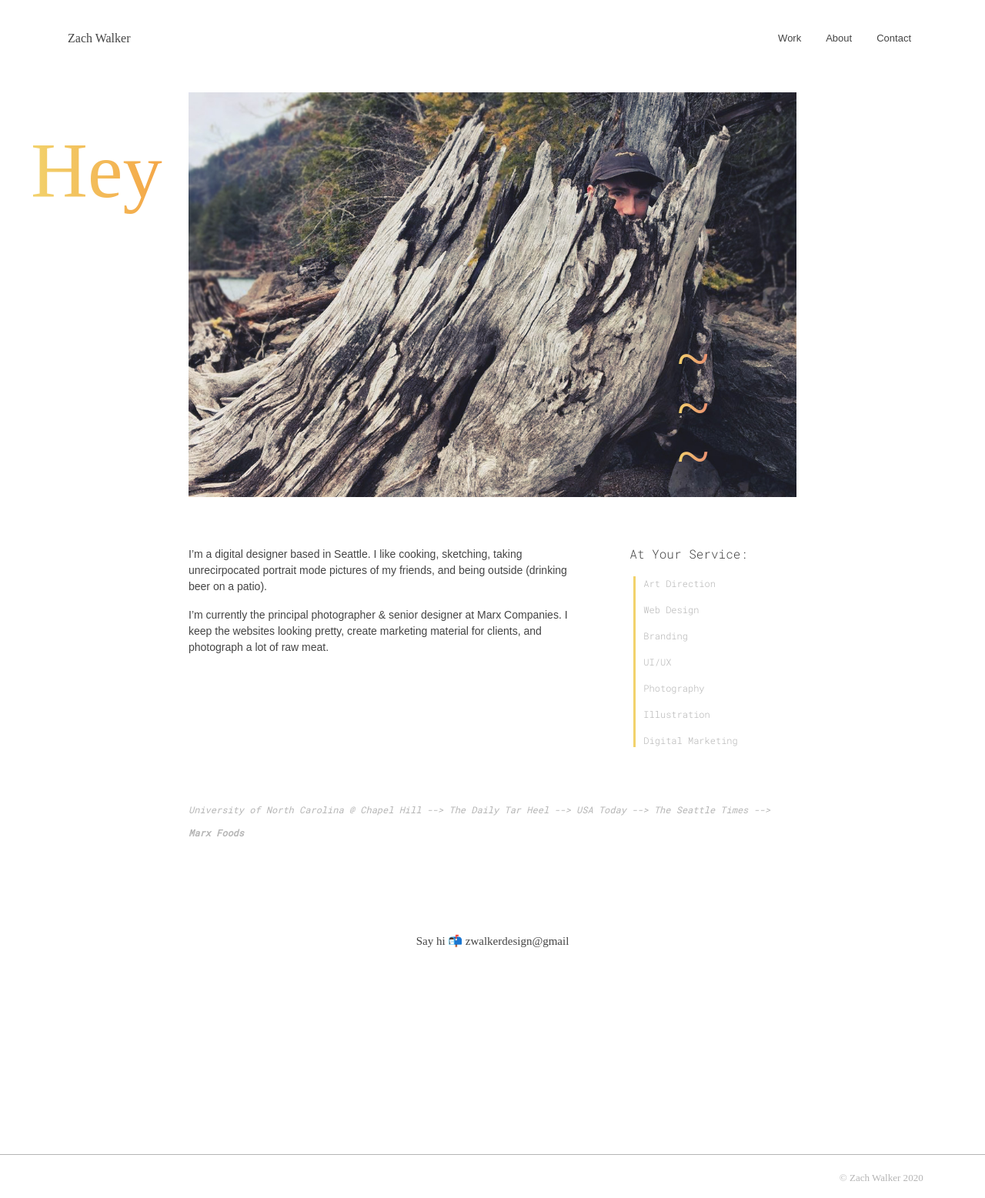
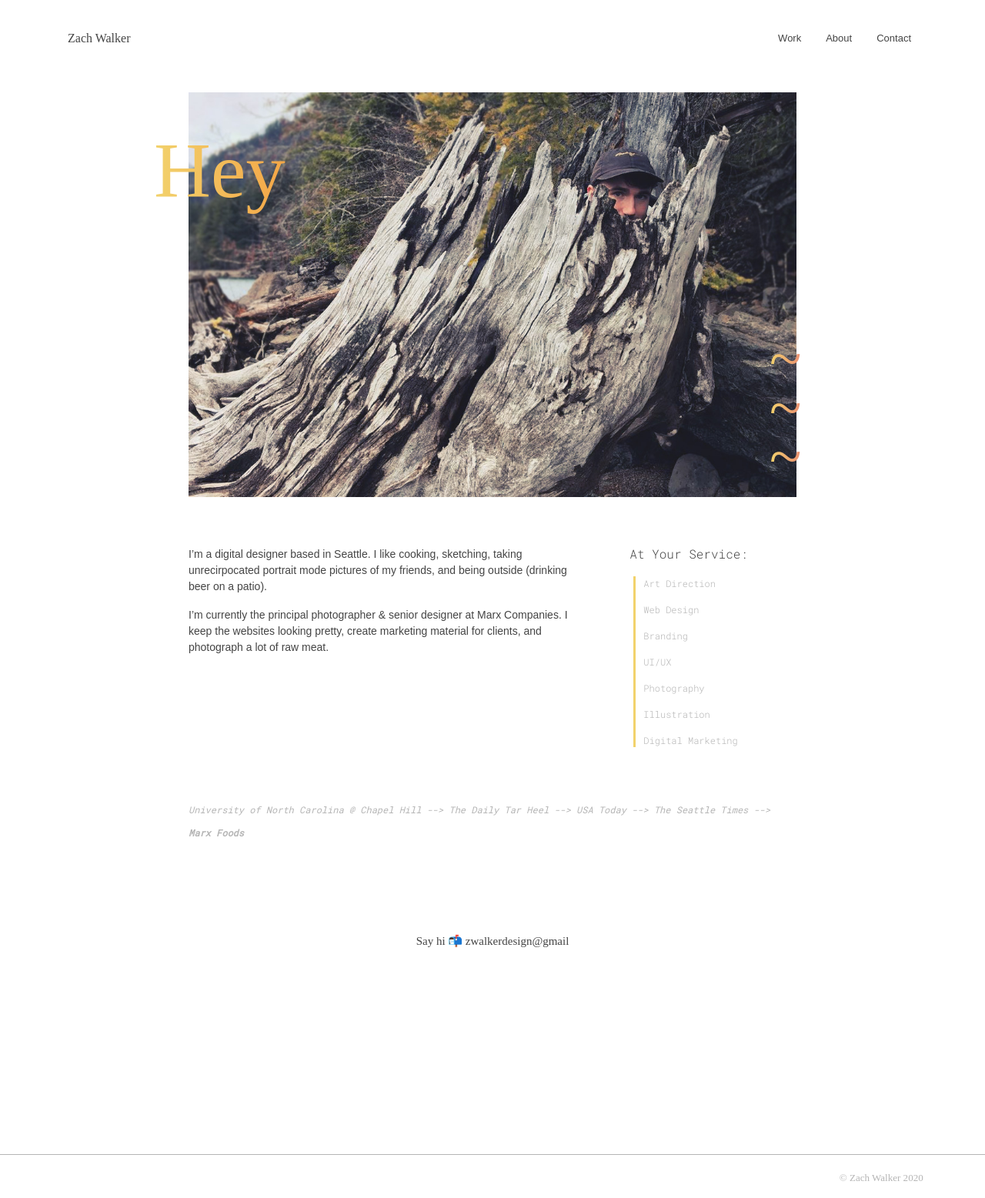
Before and after one commit to zwalkerdesign/zwalkerdesign.github.io, a Jekyll site: the page about-me.html, which Jekyll copies as it is, in a window 1280 px wide. Shown: the whole page at 77% size. Built offline with Jekyll 4.4.1, drawn with Linux system fonts in a browser that asks for light colours; nearby versions of some CDN libraries; some web fonts are replaced.

Commit message:
Update style.css

```diff
--- a/css/style.css
+++ b/css/style.css
@@ -251,18 +251,19 @@
 }
 
 @media only screen and (max-width: 1600px){
-h1.squiggles{
+h1.aboutMe{
 	font-family: Arbutus Slab;
 	font-style: normal;
 	font-weight: normal;
-	font-size: 6vw;
+	font-size: 8vw;
 	color: #F2D26C;
-	line-height: .825em;
-	text-align: right;
+	line-height: 2em;
+	vertical-align: center;
+	text-align: left;
 	position: absolute;
-    top: 60%;
-    left: 80%;
-	background: linear-gradient(to right, #F2D26D 0%, #EA8D71 100%);
+    top: 0%;
+    left: -5%;
+	background: linear-gradient(to right, #F2D26C 0%, #F4A647 100%);
 	-webkit-background-clip: text;
 	-webkit-text-fill-color: transparent;
 }
```
